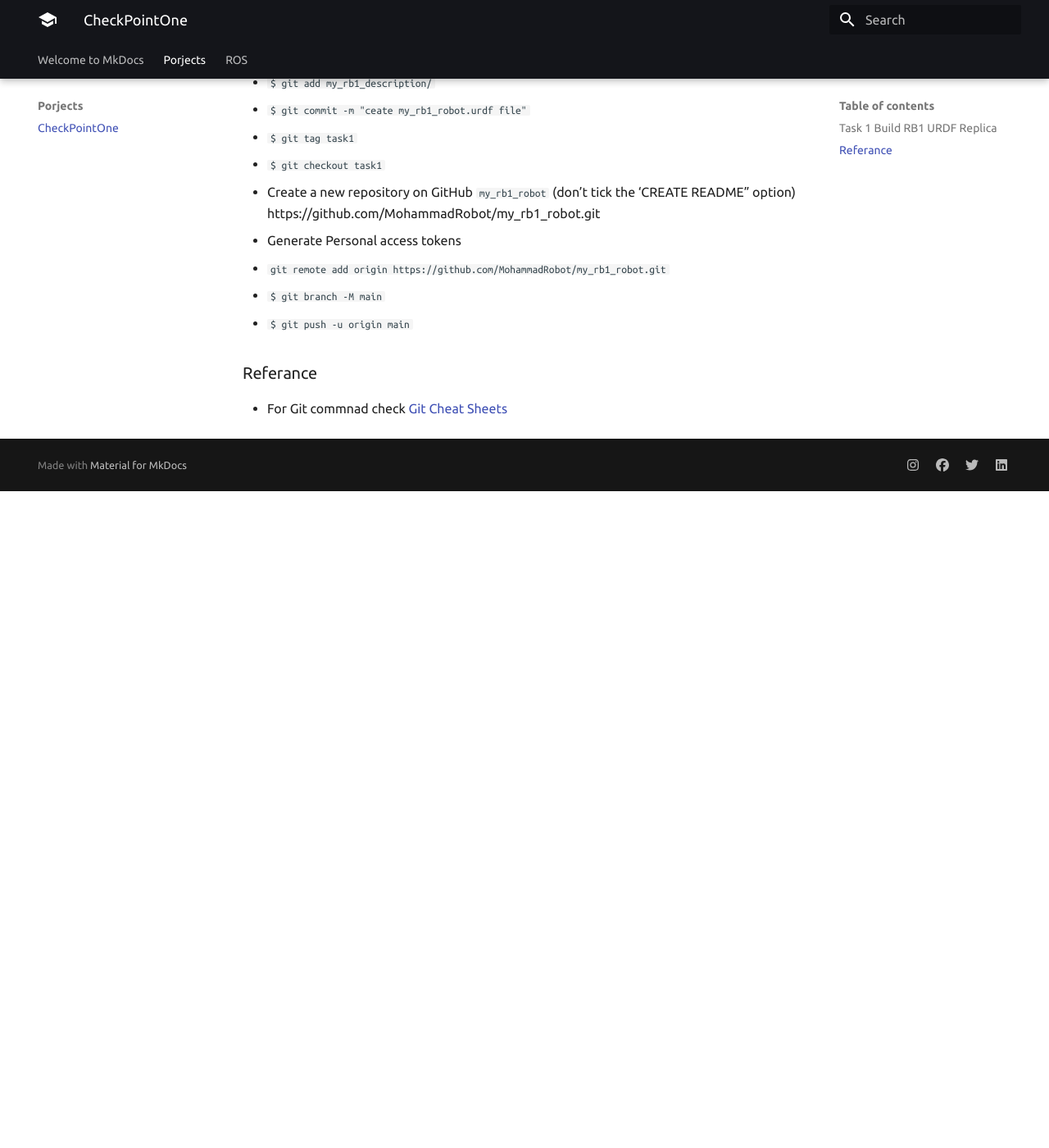
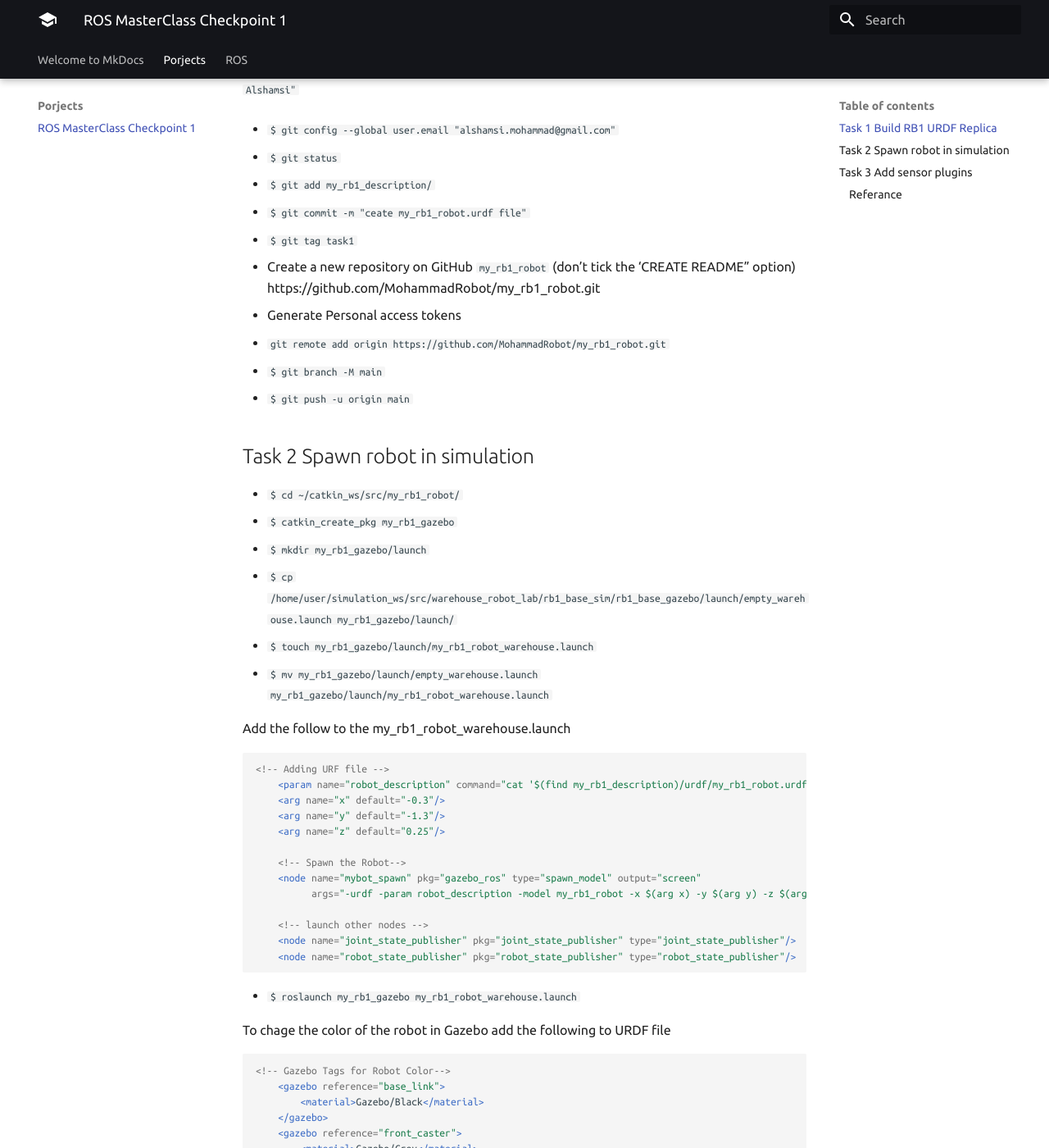
Before and after one commit to MohammadRobot/mohammadrobot.github.io, an MkDocs documentation site: the page built from docs/Porjects/CheckPointOne.md, in a window 1280 px wide and 1400 px high, scrolled down 1258 px. Shown: the whole window at 82% size. Built offline with MkDocs 1.6.1 and Material for MkDocs 9.7.7, drawn with Linux system fonts in a browser that asks for light colours; before the commit the page ends 1857 px from its top, so only the background shows below that; some of the changed text lies outside the part shown.

Commit message:
completed checkpoint 1

````diff
--- a/docs/Porjects/CheckPointOne.md
+++ b/docs/Porjects/CheckPointOne.md
@@ -1,10 +1,13 @@
 
+# ROS MasterClass Checkpoint 1
+
+This project is for ROS MasterClass from [theconstruct.ai](theconstruct.ai) and for the full Souuce code checkout [my_rb1_robot ](https://github.com/MohammadRobot/my_rb1_robot) repositories
 
 ### Task 1   Build RB1 URDF Replica
 
 ![image](/docs/images/rb1.png)
 
-For the full Souuce code checkout [my_rb1_robot ](https://github.com/MohammadRobot/my_rb1_robot) repositories
+
 
 2. Create a new ROS package inside `my_rb1_robot` named `my_rb1_description` with `rospy`, `urdf` and `xacro` as dependencies.
 
@@ -20,9 +23,20 @@
 
 compute the moments of inertia:
 
+
 ![image](/docs/images/momentsofinertia.png)
+[moments of inertia](https://en.wikipedia.org/wiki/List_of_moments_of_inertia)
 
-https://pressbooks.library.upei.ca/statics/chapter/mass-moment-of-inertia/
+Robot base: m =25 h=0.3 r= 0.25
+* ixx =  iyy = 0.578125
+* izz = 0.78125
+
+wheel : m=1 h=0.05 r=0.025
+* ixx = iyy = 3.6459
+* izz = 0.0003125
+
+Caster Wheel = m=1 r=0.03
+* ixx = iyy = izz 0.00036
 
 
 
@@ -62,7 +76,6 @@
 
 - `$ git tag task1`
 
-- `$ git checkout task1`
 
 - Create a new repository on GitHub `my_rb1_robot` (don't tick the 'CREATE README" option) https://github.com/MohammadRobot/my_rb1_robot.git
 
@@ -74,6 +87,154 @@
 - `$ git push -u origin main `
 
 
+## Task 2   Spawn robot in simulation
+
+* `$ cd ~/catkin_ws/src/my_rb1_robot/`
+* `$ catkin_create_pkg my_rb1_gazebo `
+* `$ mkdir my_rb1_gazebo/launch`
+* `$ cp /home/user/simulation_ws/src/warehouse_robot_lab/rb1_base_sim/rb1_base_gazebo/launch/empty_warehouse.launch my_rb1_gazebo/launch/`
+* `$ touch my_rb1_gazebo/launch/my_rb1_robot_warehouse.launch`
+* `$ mv my_rb1_gazebo/launch/empty_warehouse.launch my_rb1_gazebo/launch/my_rb1_robot_warehouse.launch`
+
+Add the follow to the my_rb1_robot_warehouse.launch
+
+```xml
+<!-- Adding URF file -->
+    <param name="robot_description" command="cat '$(find my_rb1_description)/urdf/my_rb1_robot.urdf'" />
+    <arg name="x" default="-0.3"/>
+    <arg name="y" default="-1.3"/>
+    <arg name="z" default="0.25"/>
+
+    <!-- Spawn the Robot-->
+    <node name="mybot_spawn" pkg="gazebo_ros" type="spawn_model" output="screen"
+          args="-urdf -param robot_description -model my_rb1_robot -x $(arg x) -y $(arg y) -z $(arg z)" />
+
+    <!-- launch other nodes -->
+    <node name="joint_state_publisher" pkg="joint_state_publisher" type="joint_state_publisher"/>
+    <node name="robot_state_publisher" pkg="robot_state_publisher" type="robot_state_publisher"/>
+```
+
+* `$ roslaunch my_rb1_gazebo my_rb1_robot_warehouse.launch`
+
+To chage the color of the robot in Gazebo add the following to URDF file
+```xml
+<!-- Gazebo Tags for Robot Color-->
+    <gazebo reference="base_link">
+        <material>Gazebo/Black</material>
+    </gazebo>
+    <gazebo reference="front_caster">
+        <material>Gazebo/Grey</material>
+    </gazebo>
+    <gazebo reference="back_caster">
+        <material>Gazebo/Grey</material>
+    </gazebo>
+    <gazebo reference="left_wheel">
+        <material>Gazebo/Red</material>
+    </gazebo>
+    <gazebo reference="right_wheel">
+        <material>Gazebo/Red</material>
+    </gazebo>
+    <gazebo reference="front_laser">
+        <material>Gazebo/Blue</material>
+    </gazebo>
+```
+*
+* `$ git add my_rb1_description/urdf/my_rb1_robot.urdf`
+* `$ git add my_rb1_gazebo/`
+* `$ git commit -m "Complete Task 2 Spawn robot in simulation"`
+* `$ git tag task2`
+* `$ git push -u origin task2`
+* `$ git push -u origin main`
+
+
+
+## Task 3   Add sensor plugins
+
+* Add libgazebo_ros_diff_drive.so plugin to URDF file
+
+```xml
+    <!-- Gazebo Plugin for actuators and sensors -->
+    <gazebo>
+        <plugin filename="libgazebo_ros_diff_drive.so" name="differential_drive_controller">
+            <alwaysOn>true</alwaysOn>
+            <updateRate>20</updateRate>
+            <leftJoint>joint_base_left_wheel</leftJoint>
+            <rightJoint>joint_base_right_wheel</rightJoint>
+            <wheelSeparation>0.4</wheelSeparation>
+            <wheelDiameter>0.05</wheelDiameter>
+            <torque>5</torque>
+            <commandTopic>cmd_vel</commandTopic>
+            <odometryTopic>odom</odometryTopic>
+            <odometryFrame>odom</odometryFrame>
+            <robotBaseFrame>base_link</robotBaseFrame>
+        </plugin>
+    </gazebo>
+```
+* Add llibgazebo_ros_laser.so plugin to URDF file
+```xml
+    <!-- Gazebo Laser Scan -->
+    <gazebo reference="front_laser">
+        <sensor type="ray" name="head_hokuyo_sensor">
+            <pose>0 0 0 0 0 0</pose>
+            <visualize>true</visualize>
+            <update_rate>20</update_rate>
+            <ray>
+                <scan>
+                    <horizontal>
+                        <samples>720</samples>
+                        <resolution>1</resolution>
+                        <min_angle>-1.570796</min_angle>
+                        <max_angle>1.570796</max_angle>
+                    </horizontal>
+                </scan>
+                <range>
+                    <min>0.20</min>
+                    <max>10.0</max>
+                    <resolution>0.01</resolution>
+                </range>
+                <noise>
+                    <type>gaussian</type>
+                    <mean>0.0</mean>
+                    <stddev>0.01</stddev>
+                </noise>
+            </ray>
+            <plugin name="gazebo_ros_head_hokuyo_controller" filename="libgazebo_ros_laser.so">
+                <topicName>/scan</topicName>
+                <frameName>sensor_laser</frameName>
+            </plugin>
+        </sensor>
+    </gazebo>
+```
+* `$ git add my_rb1_description/urdf/my_rb1_robot.urdf`
+* `$ git add my_rb1_gazebo/launch/my_rb1_robot_warehouse.launch`
+* `$ git commit -m "complete Task 3 Add sensor plugins"`
+* `$ git tag task3`
+* `$ git push -u origin task3`
+* `$ git push -u origin main`
+
+* `$ roslaunch my_rb1_gazebo my_rb1_robot_warehouse.launch`
+* to drive the robot run the following commnad
+
+
+    ```
+    $ rostopic pub /cmd_vel geometry_msgs/Twist "linear:
+
+    x: 0.2
+
+    y: 0.0
+
+    z: 0.0
+
+    angular:
+
+    x: 0.0
+
+    y: 0.0
+
+    z: 0.0"
+    ```
+* to view laser data run `$ rostopic echo /scan`
+
 ### Referance
 
 - For Git commnad check [Git Cheat Sheets](https://training.github.com/downloads/github-git-cheat-sheet/ )
````
Also changed, not shown: docs/index.md (+2 -1 lines).
